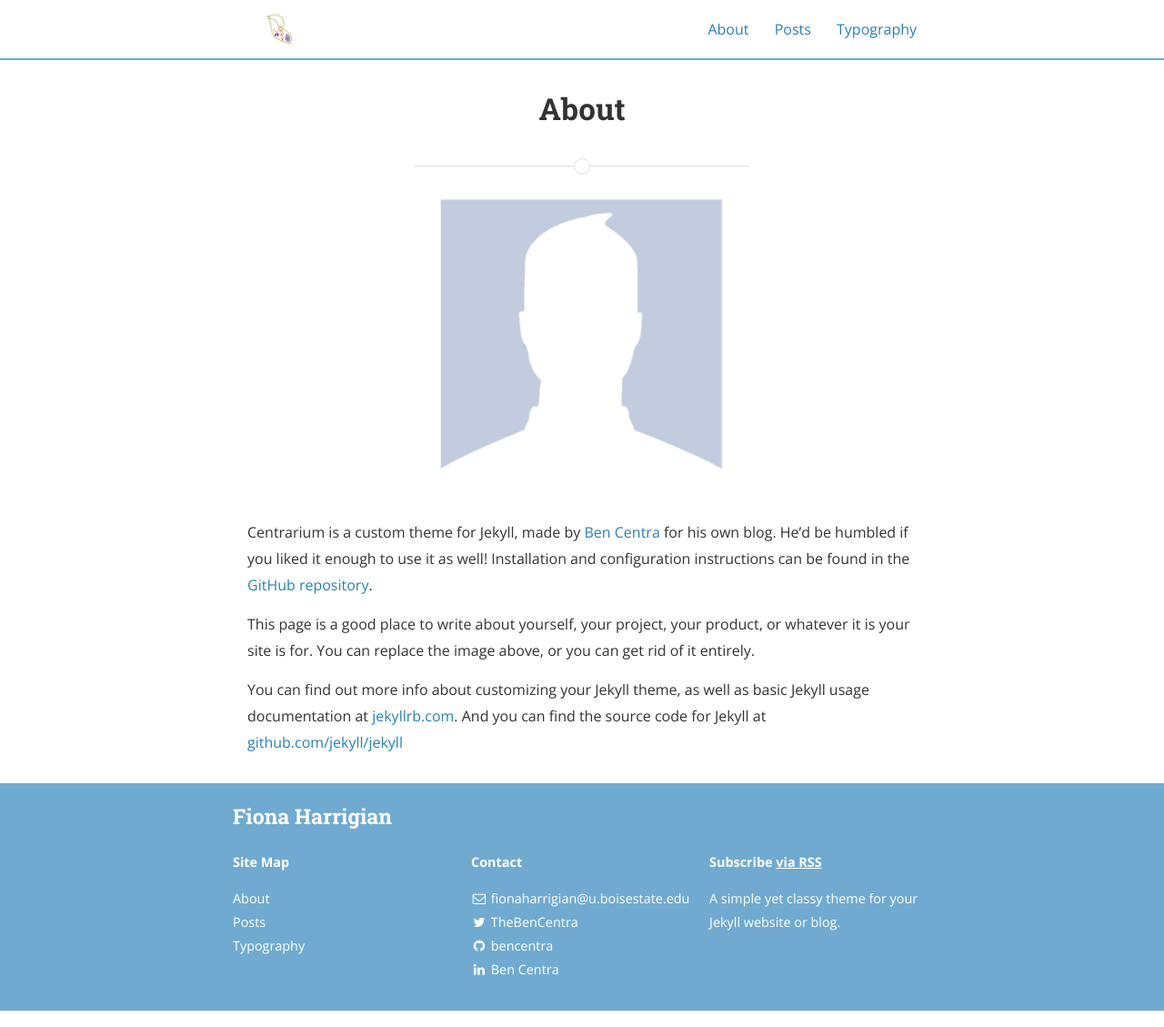
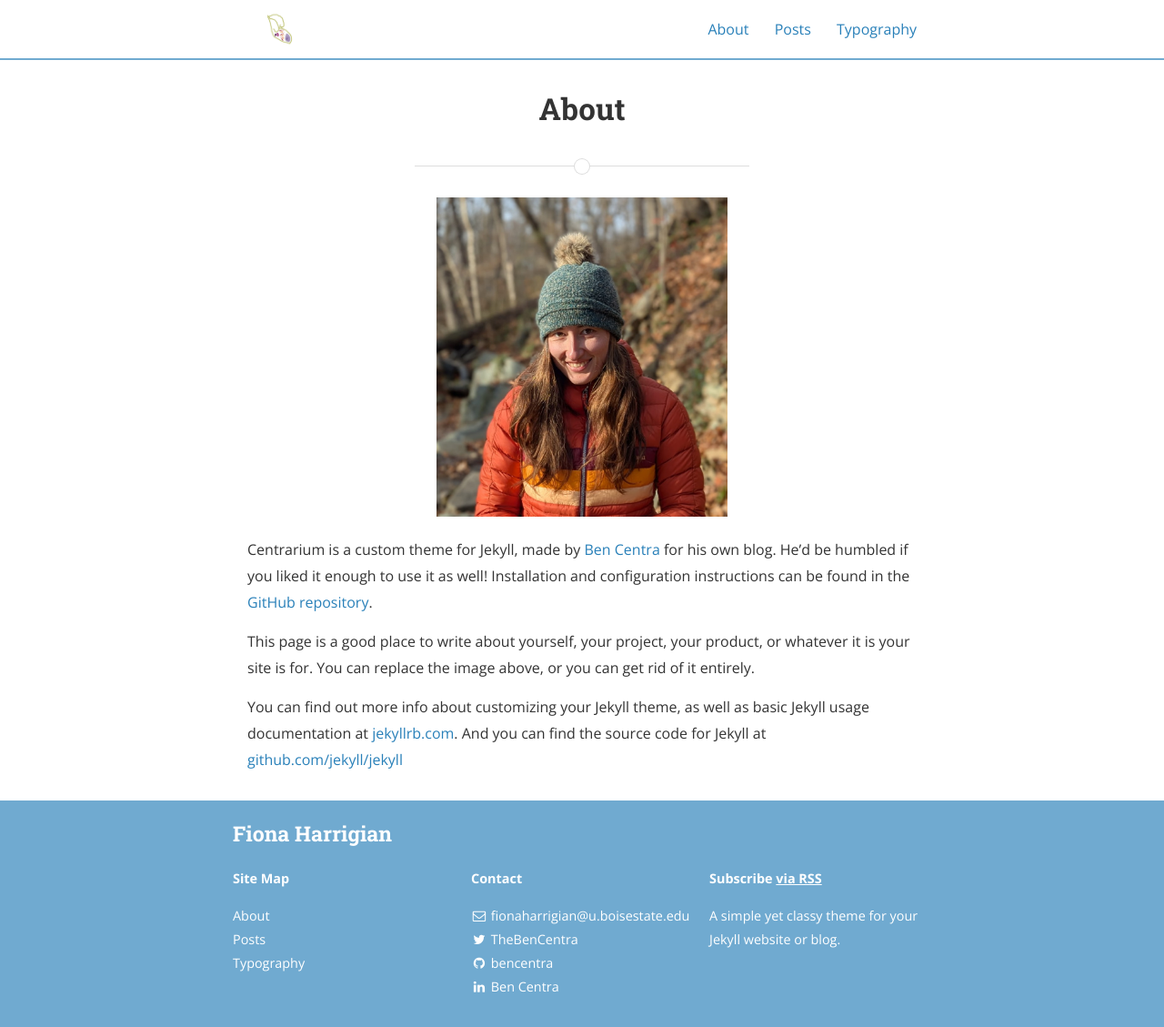
Before and after one commit to FionaHarrigian/fionaharrigian.github.io, a Jekyll site: the page built from about.md, in a window 1280 px wide and 1129 px high. Shown: the whole window at 91% size. Built offline with Jekyll 4.4.1, drawn with Linux system fonts in a browser that asks for light colours; nearby versions of some CDN libraries.

Commit message:
Update about.md
added my own profile pic

```diff
--- a/about.md
+++ b/about.md
@@ -5,7 +5,7 @@ permalink: /about/
 main_nav: true
 ---
 
-![alt text]({{ site.baseurl }}/assets/profile-placeholder.gif "Profile Picture"){:.profile}
+![alt text]({{ site.baseurl }}/assets/profile_website_pic.JPEG "Profile Picture"){:.profile}
 
 Centrarium is a custom theme for Jekyll, made by [Ben Centra][bencentra] for his own blog. He'd be humbled if you liked it enough to use it as well! Installation and configuration instructions can be found in the [GitHub repository](https://github.com/bencentra/centrarium).
 
```
